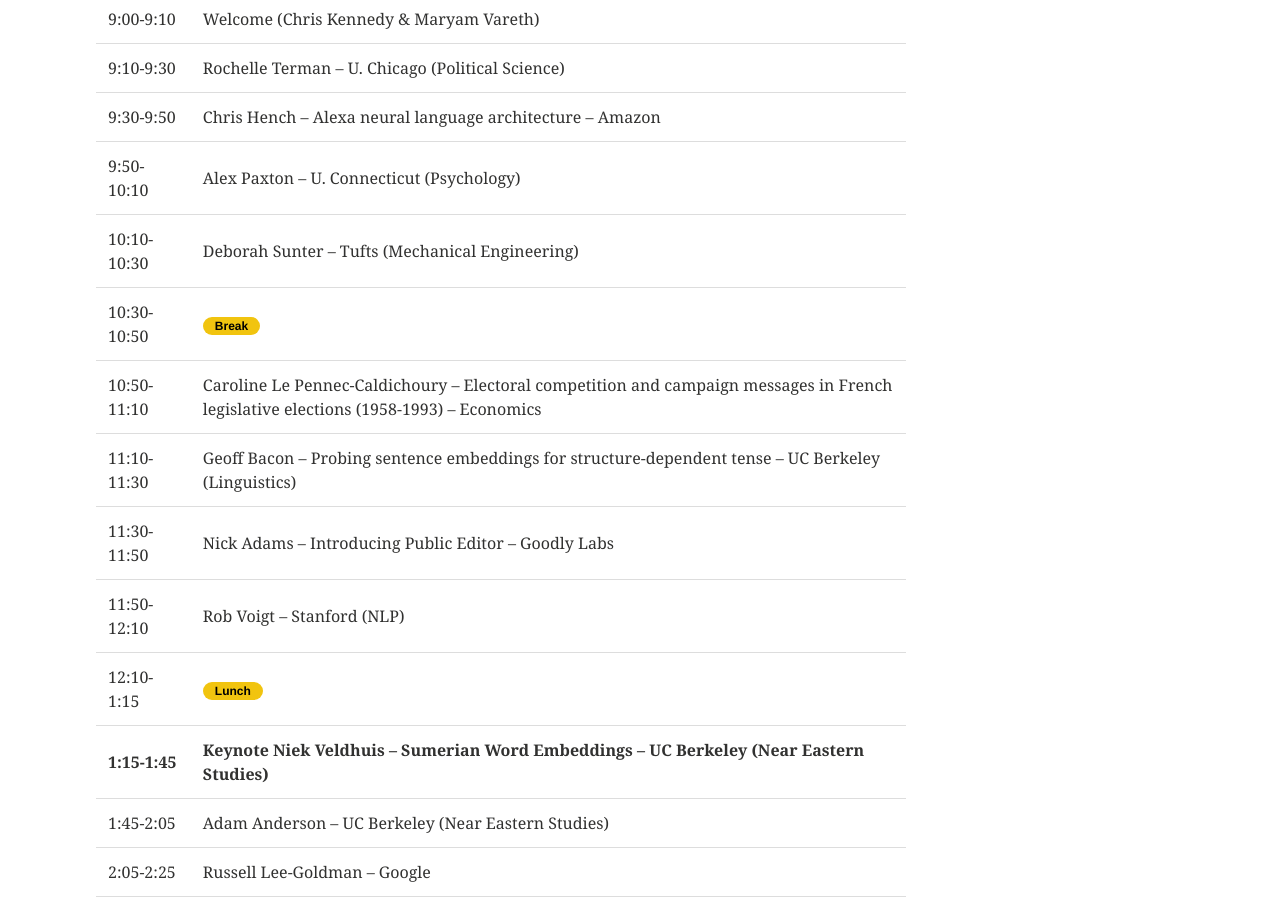
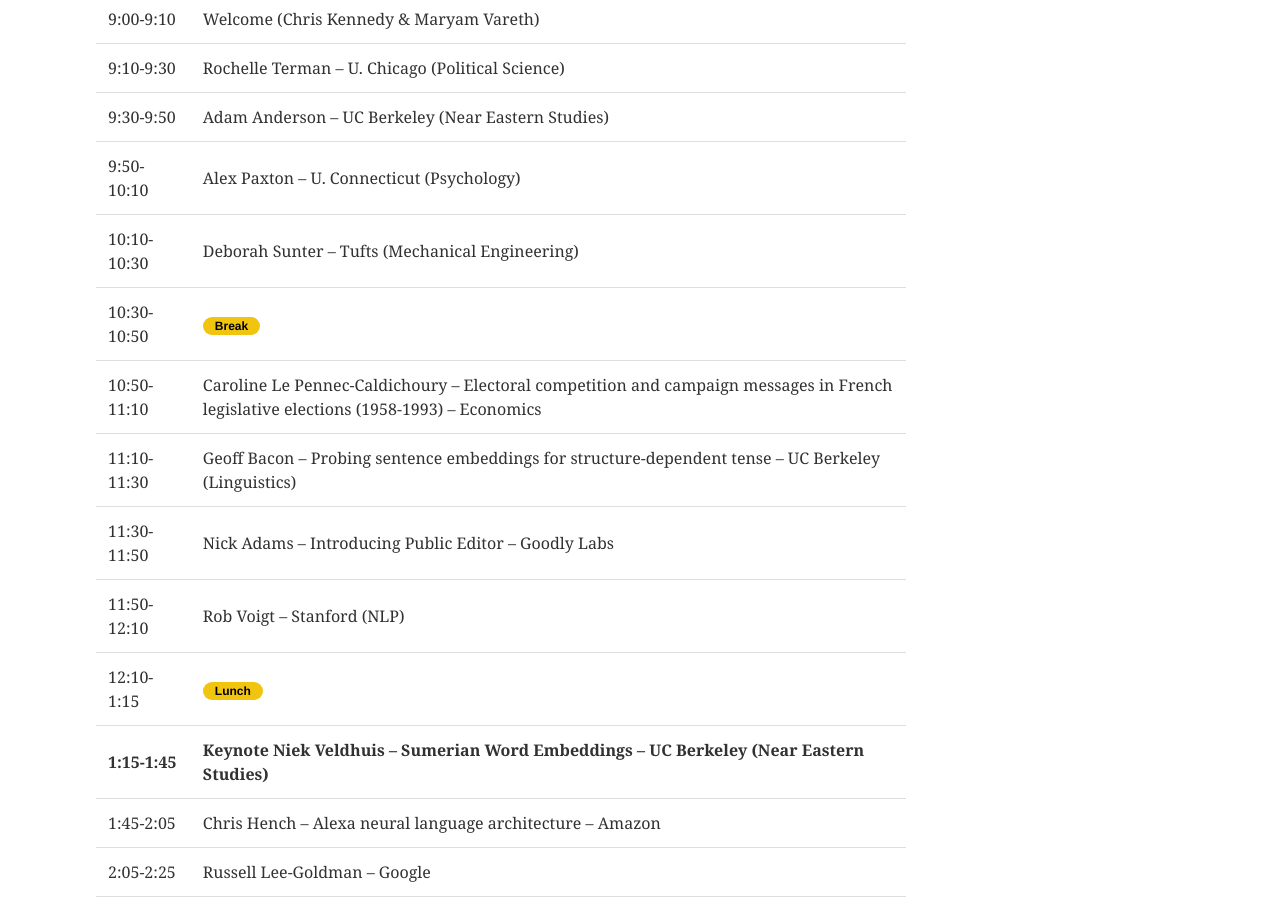
Before and after one commit to TextXD/textxd.github.io, a Jekyll site: the page built from programs/textxd2018.md, in a window 1280 px wide and 1400 px high, scrolled down 1085 px. Shown: the part 154-1066 px from the top of the window. Built offline with Jekyll 4.4.1, drawn with Linux system fonts in a browser that asks for light colours; part of the change alters nothing that is shown.

```diff
--- a/programs/textxd2018.md
+++ b/programs/textxd2018.md
@@ -43,7 +43,7 @@ image:
 | 9:00-9:10   | Welcome (Chris Kennedy & Maryam Vareth) |
 | 9:10-9:30   | Rochelle Terman --  U. Chicago (Political Science) |
 |----
-| 9:30-9:50 | Chris Hench -- Alexa neural language architecture -- Amazon |
+| 9:30-9:50 | Adam Anderson --  UC Berkeley (Near Eastern Studies) |
 |----
 | 9:50-10:10 | Alex Paxton --  U. Connecticut (Psychology) |
 | 10:10-10:30 | Deborah Sunter --  Tufts (Mechanical Engineering) |
@@ -56,7 +56,7 @@ image:
 | 11:50-12:10   | Rob Voigt -- Stanford (NLP) |
 | 12:10-1:15   | <span class="badge warning">Lunch</span> <br/> |
 | **1:15-1:45**    | **Keynote Niek Veldhuis -- Sumerian Word Embeddings -- UC Berkeley (Near Eastern Studies)** |
-| 1:45-2:05    |  Adam Anderson --  UC Berkeley (Near Eastern Studies)  |
+| 1:45-2:05    | Chris Hench -- Alexa neural language architecture -- Amazon  |
 | 2:05-2:25    | Russell Lee-Goldman -- Google  |
 | 2:25-2:45    | <span class="badge warning">Break</span> |
 | 2:45-5:20    |  Collaborative work session --- <a href="https://public.etherpad-mozilla.org/p/TextXD2018"> Click for Hack Proposals</a> |
```
